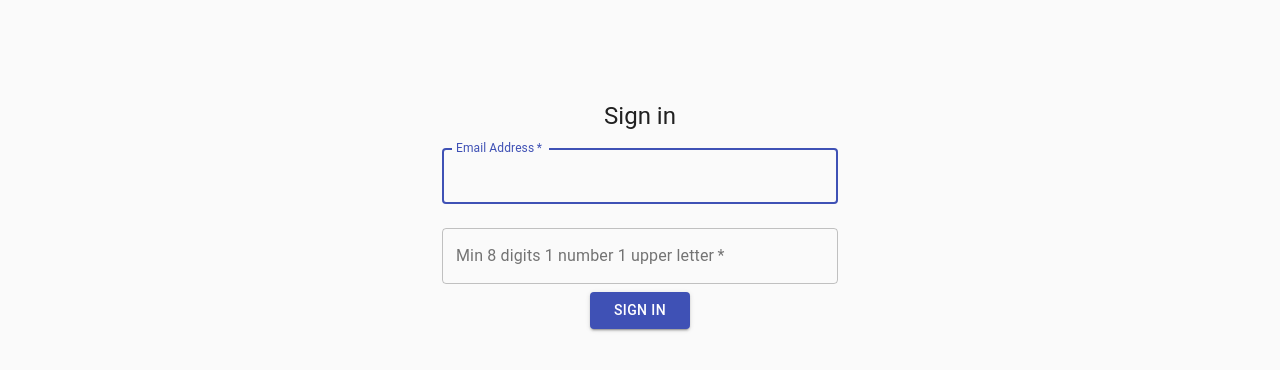
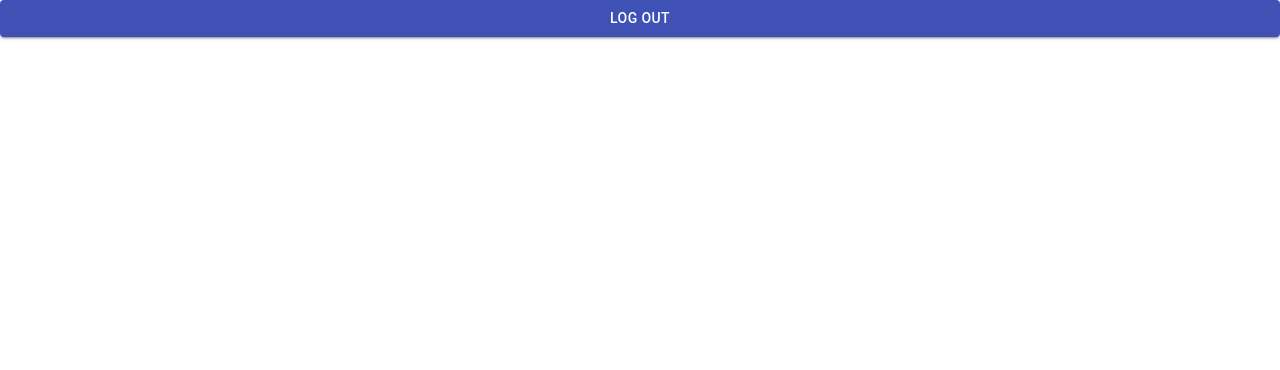
Before and after one commit to N1Anoobis/TypeScript, a React (Create React App) app: page /content in a window 1280 px wide. Shown: the top 370 px of the page. Built offline with nearby package versions, Linux system fonts and the light colour scheme.

Commit message:
Install redux

```diff
--- a/src/App.tsx
+++ b/src/App.tsx
@@ -1,10 +1,15 @@
 import React from 'react';
 import LoginForm from './components/LoginForm/LoginForm';
+import Content from './components/Content/Content';
+import { BrowserRouter, Switch, Route } from 'react-router-dom';
 
-const App = () => {
-  return (
-    <LoginForm />
-  );
-}
+const App = () => (
+  <BrowserRouter>
+    <Switch>
+      <Route exact path='/' component={LoginForm} />
+      <Route exact path='/content' component={Content} />
+    </Switch>
+  </BrowserRouter>
+);
 
 export default App;
--- a/src/Reducer/Reducer.tsx
+++ b/src/Reducer/Reducer.tsx
@@ -1,25 +1,25 @@
-type State = {
+export type State = {
     username: string
     password: string
-    isButtonDisabled: boolean
     helperText: string
     isError: boolean
+    isLogged: boolean
 };
 
 export const initialState: State = {
     username: '',
     password: '',
-    isButtonDisabled: true,
     helperText: '',
-    isError: false
+    isError: false,
+    isLogged: false,
 };
 
 type Action = { type: 'setUsername', payload: string }
     | { type: 'setPassword', payload: string }
-    | { type: 'setIsButtonDisabled', payload: boolean }
     | { type: 'loginSuccess', payload: string }
     | { type: 'loginFailed', payload: string }
-    | { type: 'setIsError', payload: boolean };
+    | { type: 'setIsError', payload: boolean }
+    | { type: 'setIsLogged', payload: boolean }
 
 export const reducer = (state: State, action: Action): State => {
     switch (action.type) {
@@ -33,16 +33,11 @@ export const reducer = (state: State, action: Action): State => {
                 ...state,
                 password: action.payload
             };
-        case 'setIsButtonDisabled':
-            return {
-                ...state,
-                isButtonDisabled: action.payload
-            };
         case 'loginSuccess':
             return {
                 ...state,
-                helperText: action.payload,
-                isError: false
+                isError: false,
+                isLogged: true
             };
         case 'loginFailed':
             return {
@@ -55,5 +50,10 @@ export const reducer = (state: State, action: Action): State => {
                 ...state,
                 isError: action.payload
             };
+        case 'setIsLogged':
+            return {
+                ...state,
+                isLogged: action.payload
+            };
     }
 }
--- /dev/null
+++ b/src/components/Content/Content.tsx
@@ -0,0 +1,34 @@
+import React, { useReducer } from 'react';
+import { Redirect } from 'react-router-dom';
+import { initialState } from '../../Reducer/Reducer';
+import { reducer } from '../../Reducer/Reducer';
+import Button from '@material-ui/core/Button';
+import { useHistory } from 'react-router-dom';
+
+const Content = () => {
+  const [state, dispatch] = useReducer(reducer, initialState);
+  const history = useHistory();
+  console.log(state.isLogged)
+  const logout = () => {
+
+    const path = `/`;
+    history.push(path);
+  }
+
+  return (
+    <>
+      {!state.isLogged ? <div>
+        <Button
+          fullWidth
+          variant="contained"
+          color="primary"
+          onClick={()=>logout()}
+        >
+          Log out
+          </Button>
+      </div> : <Redirect to='/' exact path='/' />}
+    </>
+  );
+}
+
+export default Content;
--- a/src/components/LoginForm/LoginForm.css
+++ b/src/components/LoginForm/LoginForm.css
@@ -6,12 +6,14 @@
   display: 'flex';
   flex-direction: 'column';
   align-items: 'center';
-    margin-top: 100px;
+  margin: 60px 0;
 }
 
 form {
   width: 100%;
+  margin-bottom: 30px;
 }
+
 
 .submit {
   max-width: 100px;
--- a/src/components/LoginForm/LoginForm.tsx
+++ b/src/components/LoginForm/LoginForm.tsx
@@ -7,27 +7,53 @@ import Typography from '@material-ui/core/Typography';
 import Container from '@material-ui/core/Container';
 import { initialState } from '../../Reducer/Reducer';
 import { reducer } from '../../Reducer/Reducer';
-
+import { useHistory } from 'react-router-dom';
 
 const LoginForm = () => {
   const [state, dispatch] = useReducer(reducer, initialState);
+  console.log(state)
+  const history = useHistory();
+
+  const login = () => {
+    const path = `/content`;
+    history.push(path);
+  }
+
 
   const handleLogin = (e: any) => {
     e.preventDefault();
-        if (state.username === 'abc@email.com' && state.password === 'password') {
+    if (state.username === 'email@email.com' && state.password === 'pass') {
       dispatch({
         type: 'loginSuccess',
         payload: 'Login Successfully'
       });
+      login();
     } else {
       dispatch({
         type: 'loginFailed',
-            payload: 'Incorrect username or password'
+        payload: 'Please enter correct email and password containing minimum of 8 digits, 1 number and 1 upper letter'
       });
     }
   };
 
+  const handleUsernameChange: React.ChangeEventHandler<HTMLInputElement> =
+    (event) => {
+      dispatch({
+        type: 'setUsername',
+        payload: event.target.value
+      });
+    };
+
+  const handlePasswordChange: React.ChangeEventHandler<HTMLInputElement> =
+    (event) => {
+      dispatch({
+        type: 'setPassword',
+        payload: event.target.value
+      });
+    }
+
   return (
+    <>
       <div className="App">
         <Container component="main" maxWidth="xs">
           <CssBaseline />
@@ -46,6 +72,7 @@ const LoginForm = () => {
                 name="email"
                 autoComplete="email"
                 autoFocus
+                onChange={handleUsernameChange}
               />
               <TextField
                 variant="outlined"
@@ -53,10 +80,11 @@ const LoginForm = () => {
                 required
                 fullWidth
                 name="password"
-                            label="Min 8 digits 1 number 1 upper letter"
+                label="Password"
                 type="password"
                 id="password"
                 autoComplete="current-password"
+                onChange={handlePasswordChange}
               />
               <Button
                 type="submit"
@@ -64,14 +92,16 @@ const LoginForm = () => {
                 variant="contained"
                 color="primary"
                 className="submit"
-                            onClick={(e)=>handleLogin(e)}
+                onClick={(e) => handleLogin(e)}
               >
                 Sign In
           </Button>
             </form>
+            {state.helperText}
           </div>
         </Container>
       </div>
+    </>
   );
 }
 
```
Also changed, not shown: package.json (+9 -0 lines), 1 other file (tests, documents, lock files or other folders). Lines whose indentation alone changed are shown as unchanged.
